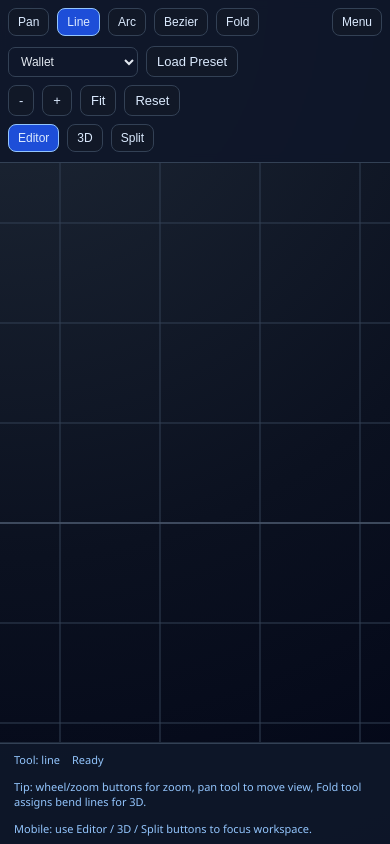
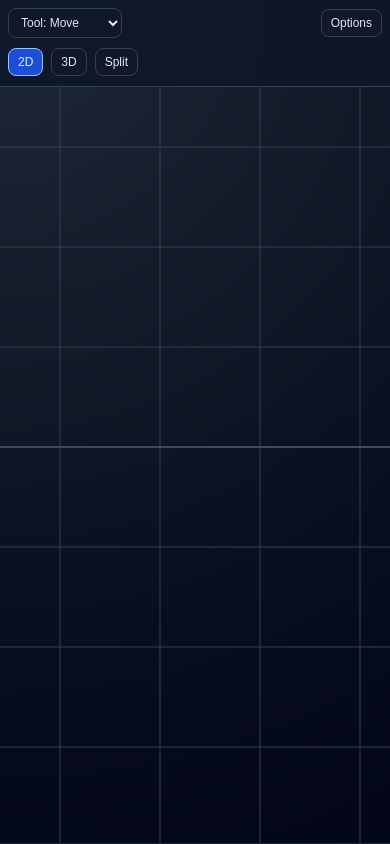
Before and after one commit to ahzs645/LeatherCad, a React (Vite) app: page / in a window 390 px wide. Built offline with nearby package versions, Linux system fonts and the light colour scheme.

Commit message:
Compact mobile options menu and improve 2D move usability

```diff
--- a/src/App.css
+++ b/src/App.css
@@ -1,12 +1,14 @@
 #root {
   width: 100vw;
-  height: 100vh;
+  height: 100dvh;
+  min-height: 100dvh;
 }
 
 .app-shell {
   display: grid;
   grid-template-rows: auto 1fr auto;
-  height: 100%;
+  height: 100dvh;
+  min-height: 100dvh;
   color: #e2e8f0;
   background: radial-gradient(circle at top left, #1f2937, #0b1120 60%, #020617 100%);
 }
@@ -97,6 +99,16 @@
 
 .mobile-menu-toggle {
   margin-left: auto;
+}
+
+.tool-select-mobile {
+  border-radius: 8px;
+  border: 1px solid #334155;
+  background: #0f172a;
+  color: #e2e8f0;
+  font-size: 13px;
+  padding: 7px 9px;
+  min-width: 120px;
 }
 
 button {
@@ -203,6 +215,7 @@ button:disabled {
   font-size: 12px;
   background: rgba(15, 23, 42, 0.92);
   color: #93c5fd;
+  padding-bottom: calc(8px + env(safe-area-inset-bottom));
 }
 
 .hidden-input {
@@ -346,6 +359,10 @@ button:disabled {
   .zoom-controls button {
     flex: 0 0 auto;
   }
+
+  .statusbar {
+    display: none;
+  }
 }
 
 @media (max-width: 800px) {
@@ -361,6 +378,12 @@ button:disabled {
   .topbar-mobile {
     gap: 8px;
     padding: 8px;
+  }
+
+  .tool-select-mobile {
+    min-width: 114px;
+    font-size: 12px;
+    padding: 6px 8px;
   }
 
   .topbar-mobile .tool-group button,
--- a/src/App.tsx
+++ b/src/App.tsx
@@ -28,6 +28,18 @@ const MAX_ZOOM = 6
 const MOBILE_MEDIA_QUERY = '(max-width: 1100px)'
 
 type MobileViewMode = 'editor' | 'preview' | 'split'
+
+const TOOL_OPTIONS: Array<{ value: Tool; label: string }> = [
+  { value: 'pan', label: 'Move' },
+  { value: 'line', label: 'Line' },
+  { value: 'arc', label: 'Arc' },
+  { value: 'bezier', label: 'Bezier' },
+  { value: 'fold', label: 'Fold' },
+]
+
+function toolLabel(tool: Tool) {
+  return TOOL_OPTIONS.find((entry) => entry.value === tool)?.label ?? tool
+}
 
 function downloadFile(filename: string, content: string, mimeType: string) {
   const blob = new Blob([content], { type: mimeType })
@@ -97,7 +109,7 @@ function newLayerName(index: number) {
 
 function App() {
   const initialLayerIdRef = useRef(uid())
-  const [tool, setTool] = useState<Tool>('line')
+  const [tool, setTool] = useState<Tool>('pan')
   const [shapes, setShapes] = useState<Shape[]>([])
   const [foldLines, setFoldLines] = useState<FoldLine[]>([])
   const [layers, setLayers] = useState<Layer[]>(() => [
@@ -314,6 +326,7 @@ function App() {
         setIsMobileLayout(true)
         setMobileViewMode('editor')
         setShowMobileMenu(false)
+        setTool('pan')
       } else {
         setIsMobileLayout(false)
         setMobileViewMode('split')
@@ -687,6 +700,7 @@ function App() {
     setActiveLayerId(sample.activeLayerId)
     setShapes(sample.objects)
     setFoldLines(sample.foldLines)
+    setTool('pan')
     setShowThreePreview(true)
     if (isMobileLayout) {
       setMobileViewMode('editor')
@@ -835,7 +849,7 @@ function App() {
   const setActiveTool = (nextTool: Tool) => {
     setTool(nextTool)
     clearDraft()
-    setStatus(`Tool selected: ${nextTool}`)
+    setStatus(`Tool selected: ${toolLabel(nextTool)}`)
   }
 
   const workspaceClassName = `workspace ${isMobileLayout ? `mobile-${mobileViewMode}` : 'desktop'}`
@@ -850,8 +864,22 @@ function App() {
     <div className="app-shell">
       <header className={topbarClassName}>
         <div className="group tool-group">
+          {isMobileLayout ? (
+            <select
+              className="tool-select-mobile"
+              value={tool}
+              onChange={(event) => setActiveTool(event.target.value as Tool)}
+            >
+              {TOOL_OPTIONS.map((option) => (
+                <option key={option.value} value={option.value}>
+                  Tool: {option.label}
+                </option>
+              ))}
+            </select>
+          ) : (
+            <>
               <button className={tool === 'pan' ? 'active' : ''} onClick={() => setActiveTool('pan')}>
-            Pan
+                Move
               </button>
               <button className={tool === 'line' ? 'active' : ''} onClick={() => setActiveTool('line')}>
                 Line
@@ -865,14 +893,16 @@ function App() {
               <button className={tool === 'fold' ? 'active' : ''} onClick={() => setActiveTool('fold')}>
                 Fold
               </button>
+            </>
+          )}
           {isMobileLayout && (
             <button className="mobile-menu-toggle" onClick={() => setShowMobileMenu((previous) => !previous)}>
-              {showMobileMenu ? 'Close Menu' : 'Menu'}
+              {showMobileMenu ? 'Close' : 'Options'}
             </button>
           )}
         </div>
 
-        <div className="group preset-controls">
+        <div className={`group preset-controls ${hideMobileOnlyControls ? 'mobile-hidden' : ''}`}>
           <select
             className="preset-select"
             value={selectedPresetId}
@@ -887,7 +917,7 @@ function App() {
           <button onClick={() => handleLoadPreset()}>Load Preset</button>
         </div>
 
-        <div className="group zoom-controls">
+        <div className={`group zoom-controls ${hideMobileOnlyControls ? 'mobile-hidden' : ''}`}>
           <button onClick={() => handleZoomStep(0.85)}>-</button>
           <button onClick={() => handleZoomStep(1.15)}>+</button>
           <button onClick={handleFitView}>Fit</button>
@@ -969,7 +999,7 @@ function App() {
             onClick={() => setMobileViewMode('editor')}
             disabled={!isMobileLayout}
           >
-            Editor
+            2D
           </button>
           <button
             className={mobileViewMode === 'preview' ? 'active' : ''}
@@ -1080,10 +1110,10 @@ function App() {
       </main>
 
       <footer className="statusbar">
-        <span>Tool: {tool}</span>
+        <span>Tool: {toolLabel(tool)}</span>
         <span>{status}</span>
-        <span>Tip: wheel/zoom buttons for zoom, pan tool to move view, Fold tool assigns bend lines for 3D.</span>
-        <span>Mobile: use Editor / 3D / Split buttons to focus workspace.</span>
+        <span>Tip: wheel/zoom buttons for zoom, Move tool to pan, Fold tool assigns bend lines for 3D.</span>
+        <span>Mobile: use 2D / 3D / Split buttons to focus workspace.</span>
       </footer>
 
       <input
```
Lines whose indentation alone changed are shown as unchanged.
